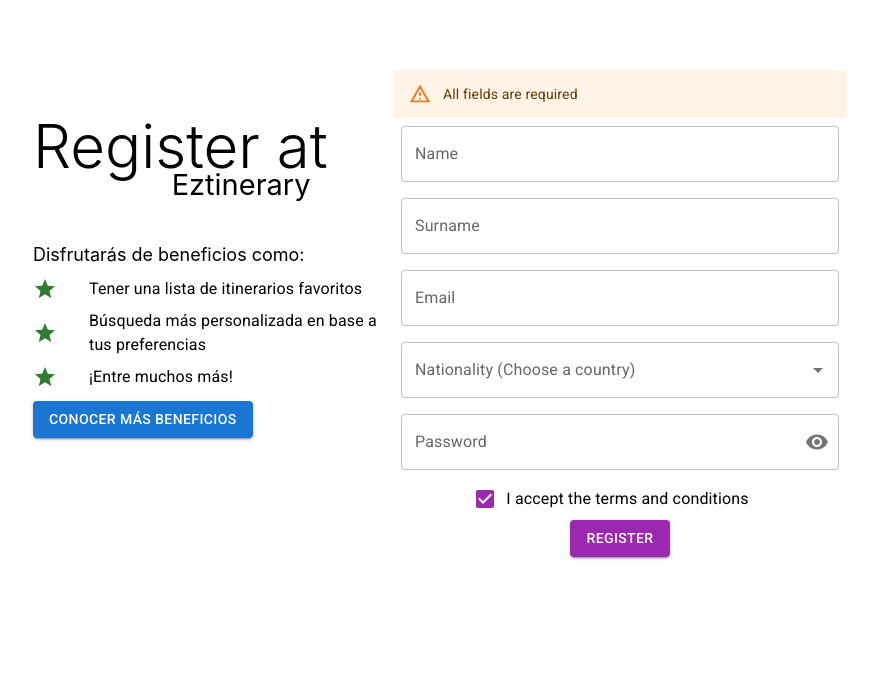
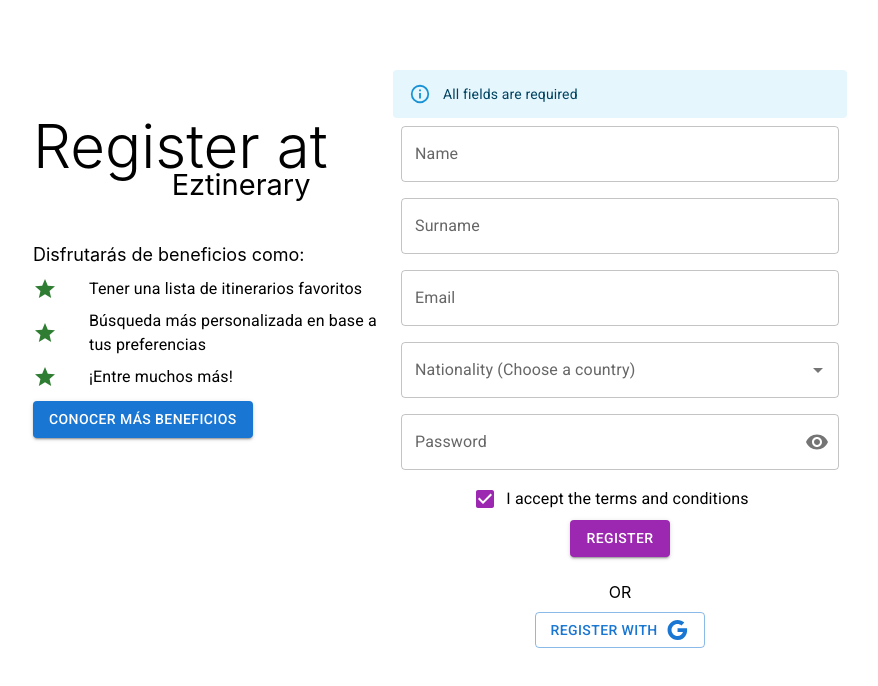
Before and after one commit to henry-equipo-ocho/proyecto-grupal, a React (Create React App) app in the folder client/: page /register in a window 1280 px wide. Shown: the top 686 px of the page, without its empty margins (200-1078 px from the left). Built offline with nearby package versions, Linux system fonts and the light colour scheme.

Commit message:
Agregado boton de registro con Google

```diff
--- a/client/src/Components/Register/Register.jsx
+++ b/client/src/Components/Register/Register.jsx
@@ -18,6 +18,7 @@
 import ListItemIcon from '@mui/material/ListItemIcon';
 import ListItemText from '@mui/material/ListItemText';
 import StarIcon from '@mui/icons-material/Star';
+import GoogleIcon from '@mui/icons-material/Google';
 import Autocomplete from '@mui/material/Autocomplete';
 import TextField from '@mui/material/TextField';
 import Alert from '@mui/material/Alert';
@@ -82,7 +83,7 @@
           </Box>
         </Box>
         <Box>
-          <Alert severity="warning">All fields are required</Alert>
+          <Alert severity="info">All fields are required</Alert>
           <Box sx={{ display: 'flex', flexWrap: 'wrap', flexDirection: 'row', justifyContent: 'center' }}>
             <FormControl sx={{ m: 1, width: '100%' }} variant="outlined">
               <InputLabel htmlFor="name" color='secondary'>Name</InputLabel>
@@ -187,6 +188,14 @@
               Register
             </Button>
           </Box>
+        <Box sx={{textAlign: 'center', marginBottom: '10px'}}>
+          <span>OR</span>
+        </Box>
+        <Box sx={{textAlign: 'center', marginBottom: '25px'}}>
+          <Button variant='outlined'>
+            Register with&nbsp;&nbsp;<GoogleIcon />
+          </Button>
+        </Box>
         </Box>
       </Box>
     </Container >
```
Also changed, not shown: 1 other file (tests, documents, lock files or other folders).
